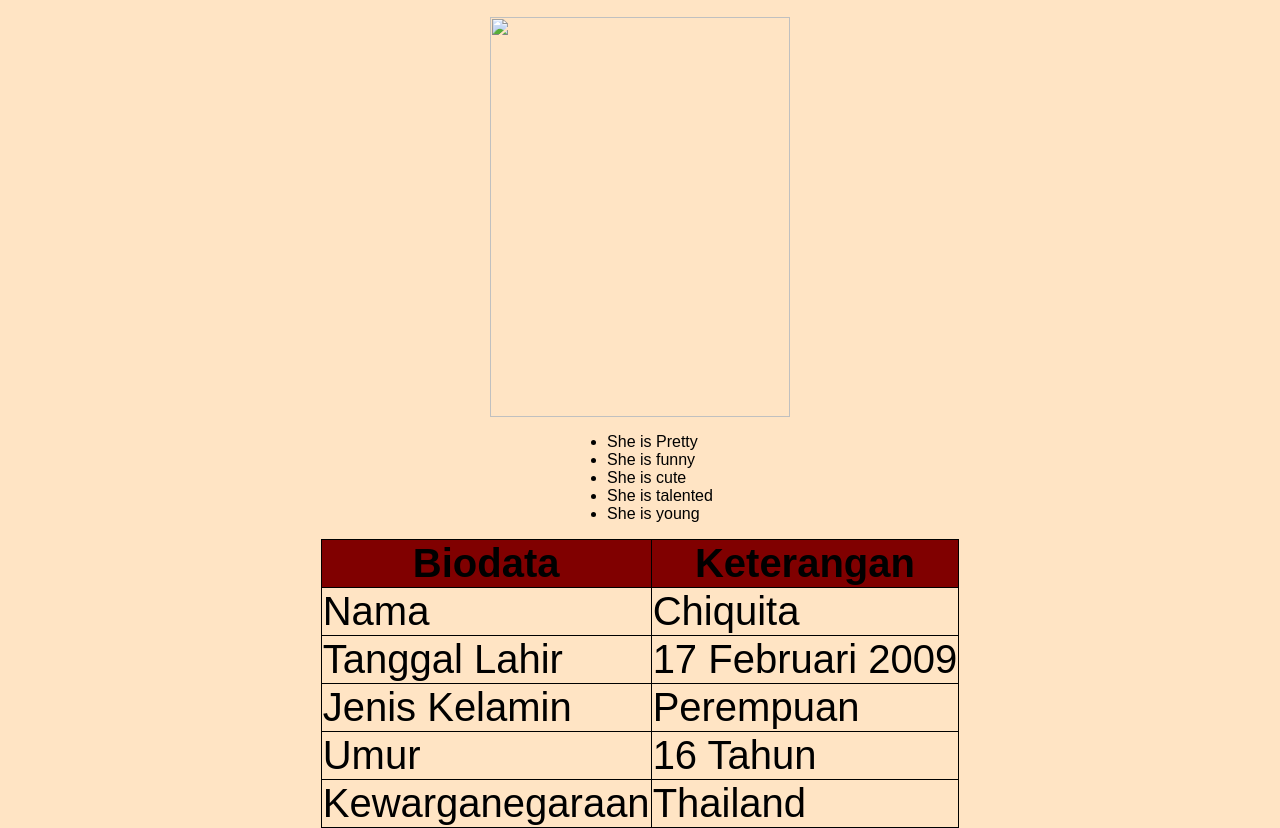
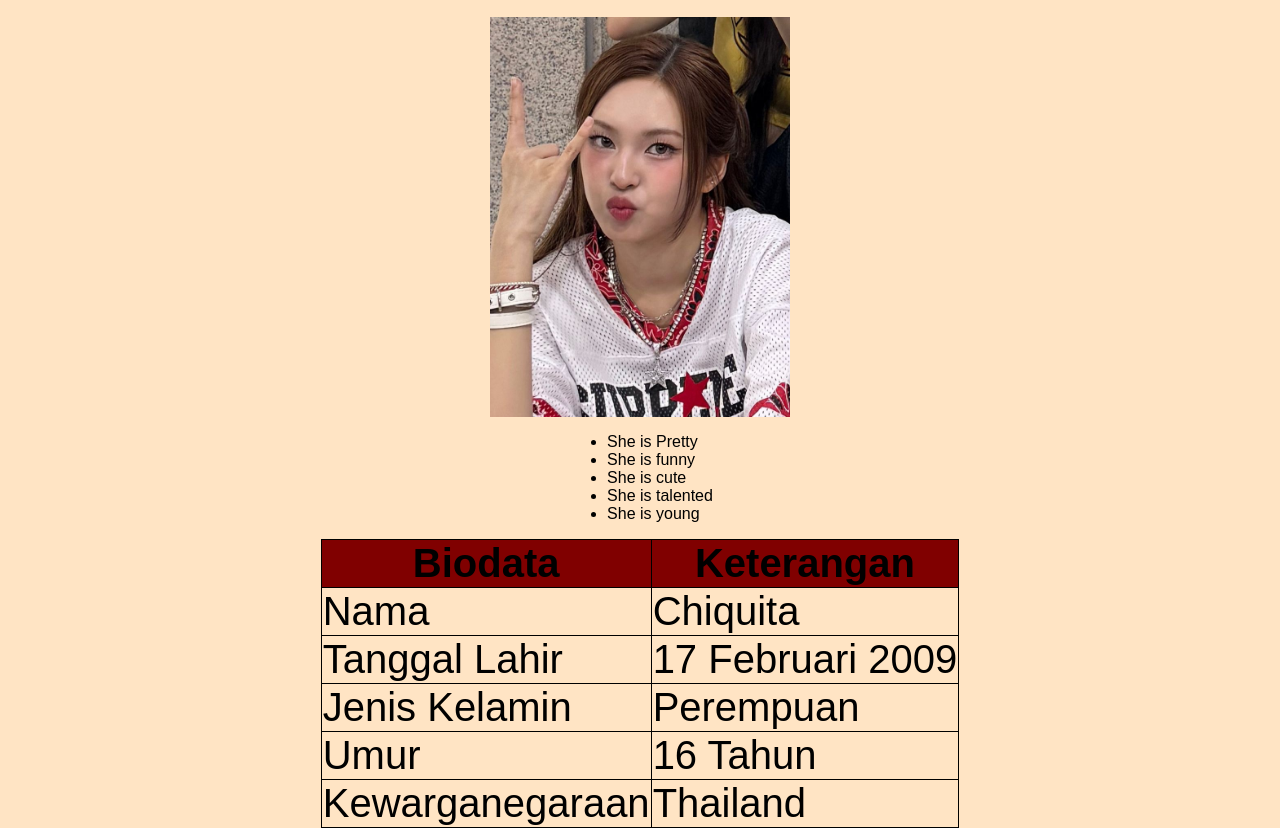
Before and after one commit to shelby-nicole/Shelbyfisrtwebsite, a plain HTML site: page karakter.html in a window 1280 px wide. Shown: the part 100-928 px from the top of the page. Drawn offline with Linux system fonts and the light colour scheme.

Commit message:
Update karakter.html

```diff
--- a/karakter.html
+++ b/karakter.html
@@ -54,7 +54,7 @@ font-family: Arial, Helvetica, sans-serif;
         <a href="karakter.html">CHARACTER</a>
     </header>
     <h1>INI ADALAH HALAMAN HOME</h1>
-    <img src="BABYMONSTER CHIQUITA.jpg" width="300" height="400">
+    <img src="babymonster.jpg" width="300" height="400">
     <ul>
         <li>She is Pretty</li>
         <li>She is funny</li>
@@ -101,4 +101,5 @@ font-family: Arial, Helvetica, sans-serif;
         </tr>
     </table>
 </body>
+
 </html>
```
